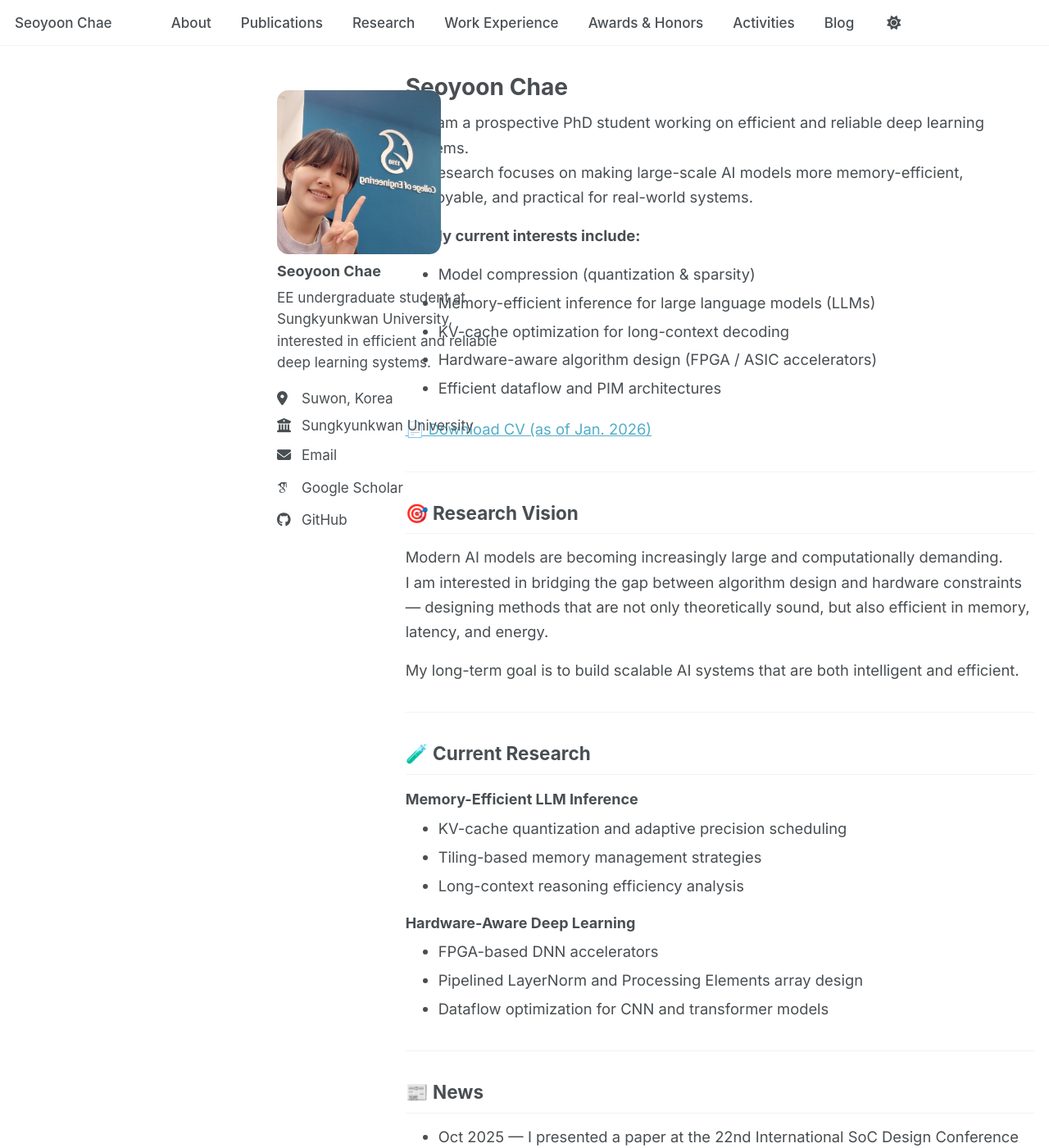
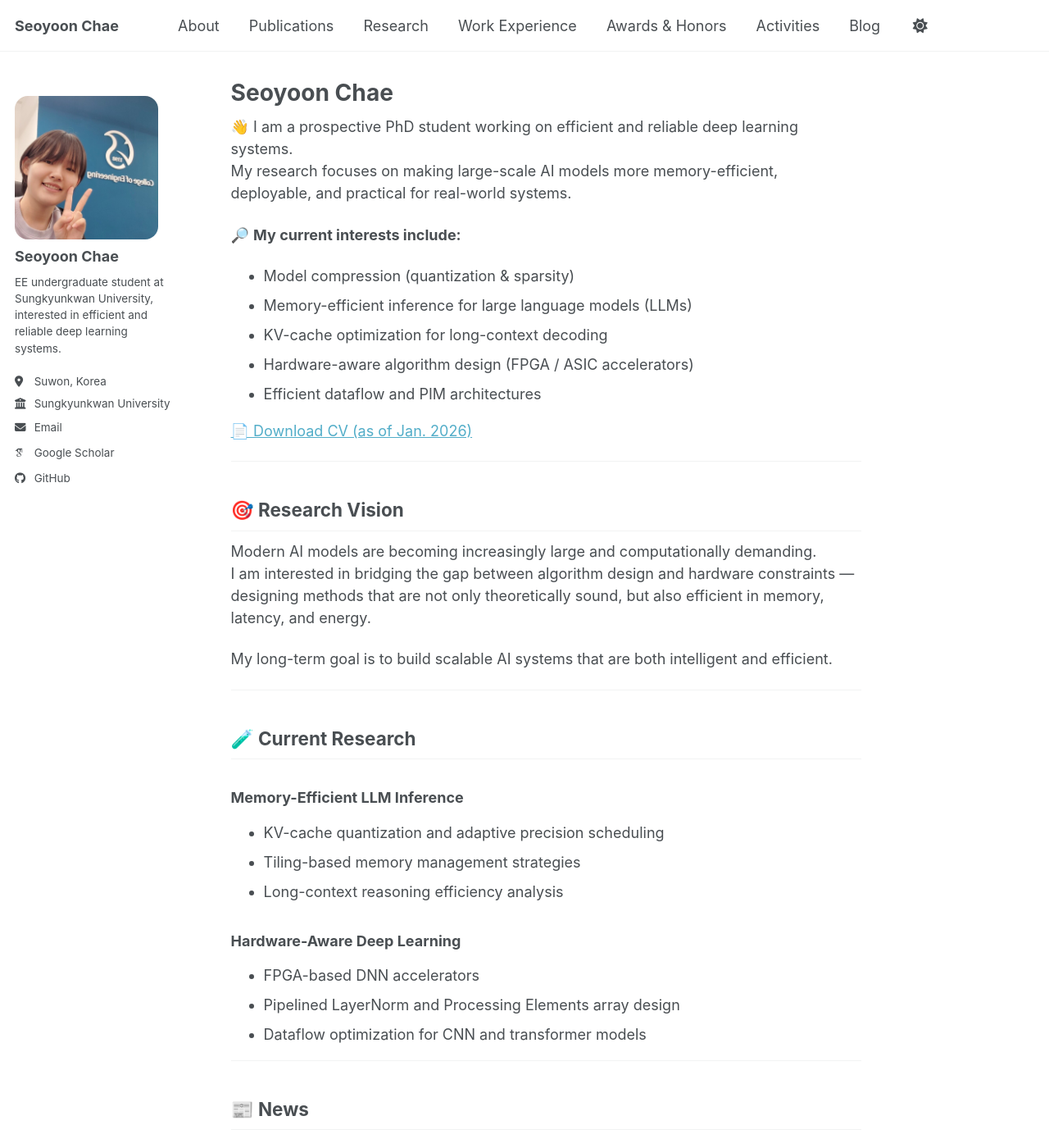
Before and after one commit to chae-sy/chae-sy.github.io, a Jekyll site: the page built from _pages/about.md, in a window 1280 px wide and 1400 px high. Shown: the whole window at 82% size. Built offline with Jekyll 4.4.1, drawn with Linux system fonts in a browser that asks for light colours; some web fonts are replaced; a script bundle is joined from its source files by our own code; library files that are not in the unit come from our copies.

Commit message:
Update main.scss

```diff
--- a/assets/css/main.scss
+++ b/assets/css/main.scss
@@ -2,9 +2,10 @@
 ---
 
 /*
- * main.scss
- * - Imports Minimal Mistakes / AcademicPages styles
- * - Adds custom overrides at the bottom
+ * This file controls what is imported from /_sass
+ *
+ * Note that the files are processed in the order they are imported, so they are partly
+   sorted by the dependencies. Also, the first two lines of the file are required by Jekyll.
  */
 
 @import
@@ -40,231 +41,3 @@
     "vendor/font-awesome/solid",
     "vendor/font-awesome/brands"
 ;
-
-/* =========================================================
-   Global typography
-   ========================================================= */
-
-html, body {
-  font-family: "Inter", -apple-system, BlinkMacSystemFont, "Segoe UI", Roboto, Arial, sans-serif;
-}
-
-/* Slightly tighter reading width */
-.page__inner-wrap {
-  max-width: 900px;
-}
-
-/* Page typography */
-.page__content {
-  p { margin: 0 0 0.9em; }
-  ul, ol { margin: 0.4em 0 1.1em; }
-  li { margin: 0.25em 0; }
-
-  h1 { margin: 0.2em 0 0.5em; }
-  h2 { margin: 1.4em 0 0.6em; }
-  h3 { margin: 1.1em 0 0.5em; }
-  h4 { margin: 1.0em 0 0.4em; }
-
-  hr { margin: 2.0em 0; }
-}
-
-.page__content p,
-.page__content li {
-  line-height: 1.65;
-  font-size: 1.02rem;
-}
-
-/* Masthead lighter */
-.masthead {
-  .masthead__inner-wrap {
-    padding-top: 0.5rem;
-    padding-bottom: 0.5rem;
-  }
-}
-.masthead__menu-item a {
-  font-weight: 500;
-  font-size: 0.95rem;
-  padding-top: 0.35rem;
-  padding-bottom: 0.35rem;
-}
-
-@media (min-width: 1024px) {
-  .masthead { min-height: 56px; }
-}
-
-/* =========================================================
-   Sidebar cosmetics
-   ========================================================= */
-
-.sidebar {
-  p, li { line-height: 1.6; font-size: 0.95rem; }
-
-  .author__bio { line-height: 1.55; margin-top: 8px; margin-bottom: 16px; }
-  .author__content { line-height: 1.2; }
-  .author__name { margin-bottom: 6px; }
-  .author__urls a { padding-top: 3px; padding-bottom: 3px; }
-}
-
-.author__urls li { margin-bottom: 6px; }
-
-.author__avatar img {
-  max-width: 200px;
-  border-radius: 14px; /* rounded square */
-}
-
-/* Add a bit more top padding to sidebar under masthead */
-@media (min-width: 1024px) {
-  .sidebar {
-    padding-top: calc(#{$masthead-height} + 12px);
-  }
-}
-
-/* =========================================================
-   CRITICAL: Prevent sidebar overlap (robust)
-   ========================================================= */
-/*
-  Why this works:
-  - On desktop, sidebar becomes fixed.
-  - We reserve a left "gutter" for the sidebar by shifting ALL main content wrappers.
-  - We set width: calc(100% - gutter) so content can't slide underneath.
-*/
-
-@media (min-width: 1024px) {
-  :root {
-    --sidebar-w: 280px;   /* actual sidebar width */
-    --sidebar-gap: 40px;  /* breathing room */
-    --sidebar-gutter: calc(var(--sidebar-w) + var(--sidebar-gap));
-  }
-
-  /* Ensure sidebar width is consistent */
-  .sidebar {
-    width: var(--sidebar-w);
-    max-width: var(--sidebar-w);
-  }
-
-  /* Shift the main container */
-  #main {
-    margin-left: var(--sidebar-gutter) !important;
-    width: calc(100% - var(--sidebar-gutter)) !important;
-  }
-
-  /* Some pages use additional wrappers that can ignore #main width */
-  .initial-content,
-  .archive,
-  .page,
-  .archive__wrapper,
-  .page__inner-wrap {
-    box-sizing: border-box;
-    max-width: 100%;
-  }
-
-  /* Remove accidental extra paddings that push content weirdly */
-  .archive,
-  .page {
-    padding-left: 0 !important;
-    padding-right: 0 !important;
-  }
-
-  /* Keep content nicely aligned */
-  .page__inner-wrap,
-  .archive__wrapper {
-    padding-left: 0 !important;
-    padding-right: 0 !important;
-  }
-}
-
-/* =========================================================
-   Publications: compact card components
-   ========================================================= */
-
-.pub-card {
-  border: 1px solid var(--global-border-color);
-  border-radius: 12px;
-  padding: 12px 14px;
-  margin: 10px 0;
-  background: var(--global-bg-color);
-  box-shadow: 0 6px 18px rgba(0,0,0,0.06);
-}
-
-.pub-card .archive__item-title {
-  margin: 0 0 4px 0;
-  line-height: 1.2;
-}
-
-.pub-card .pub-venue {
-  margin: 0 0 6px 0;
-  font-size: 0.88rem;
-  opacity: 0.85;
-}
-
-.pub-card .pub-links {
-  margin: 0;
-  display: flex;
-  gap: 8px;
-  flex-wrap: wrap;
-}
-
-.pub-card .pub-links a {
-  display: inline-block;
-  padding: 4px 9px;
-  border: 1px solid var(--global-border-color);
-  border-radius: 999px;
-  font-size: 0.85rem;
-  text-decoration: none;
-}
-
-.pub-card a {
-  overflow-wrap: anywhere;
-  word-break: break-word;
-}
-
-/* Remove extra paragraph spacing inside pub cards */
-.pub-card p { margin: 0 0 6px 0; }
-.pub-card p:last-child { margin-bottom: 0; }
-
-/* =========================================================
-   Blog list: card components
-   ========================================================= */
-
-.post-card {
-  border: 1px solid var(--global-border-color);
-  border-radius: 14px;
-  padding: 14px 16px;
-  margin: 12px 0;
-  background: var(--global-bg-color);
-  box-shadow: 0 6px 18px rgba(0,0,0,0.06);
-}
-
-.post-card .archive__item-title {
-  margin: 0 0 6px 0;
-  line-height: 1.25;
-}
-
-.post-card .archive__item-excerpt {
-  margin: 0 0 10px 0;
-  font-size: 0.95rem;
-  line-height: 1.55;
-  opacity: 0.95;
-}
-
-.post-card .page__meta,
-.post-card .archive__item-date,
-.post-card .archive__item-meta,
-.post-card time {
-  font-size: 0.85rem;
-  opacity: 0.85;
-}
-
-.post-card__thumb {
-  margin: 0 0 12px 0;
-}
-.post-card__thumb img {
-  width: 100%;
-  max-height: 220px;
-  object-fit: cover;
-  border-radius: 12px;
-  display: block;
-}
-
-.post-card p { margin-bottom: 0.9em; }
-.post-card p:last-child { margin-bottom: 0; }
```
Lines whose indentation alone changed are shown as unchanged.
